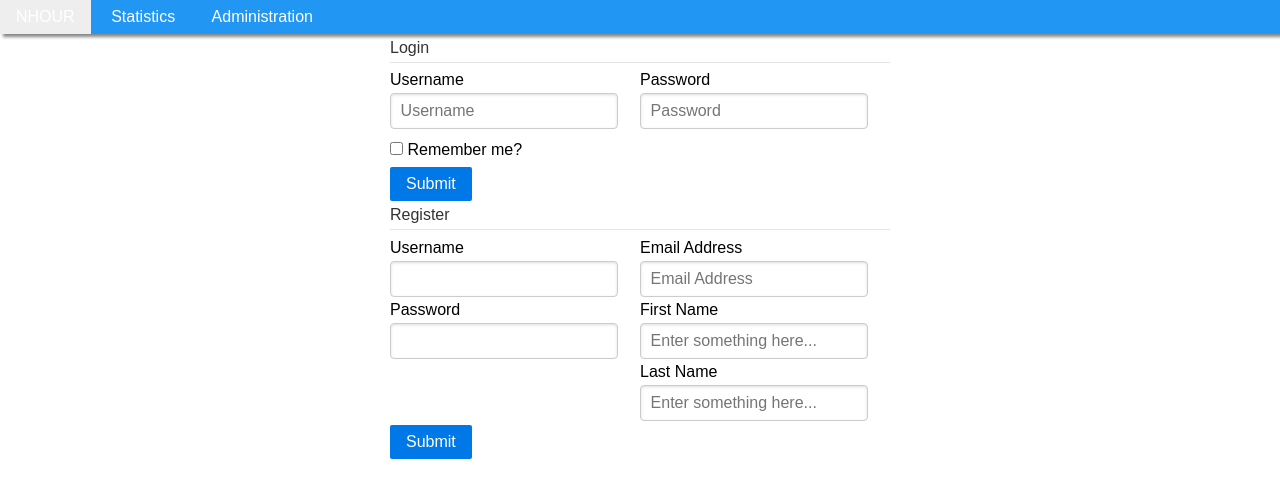
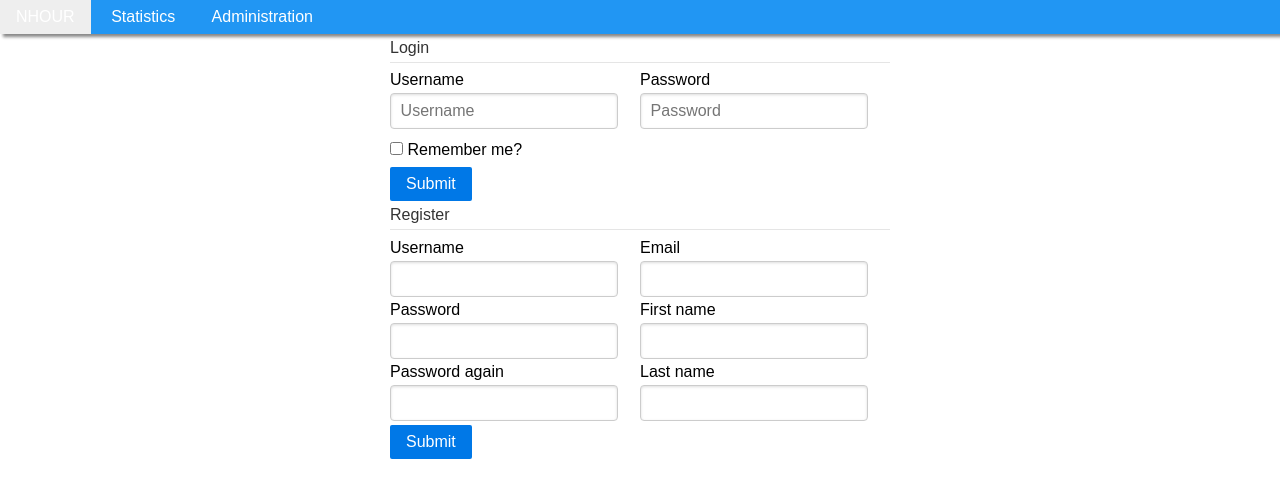
Before and after one commit to nhour/nhour, a Django app: page /register/ in a window 1280 px wide. Shown: the top 498 px of the page. Run offline with Django 3.2, Linux system fonts and the light colour scheme; some web fonts are replaced.

Commit message:
Comment field, projects to systems, wip registration

```diff
--- a/nhour/forms.py
+++ b/nhour/forms.py
@@ -6,19 +6,23 @@ from nhour.models import Entry, System, Project, Task
 
 
 class EntryForm(ModelForm):
-    system = forms.ModelChoiceField(System.objects.all(), empty_label="Select a system", error_messages={'required': 'Required!'})
+    system = forms.ModelChoiceField(System.objects.all(), empty_label="Select a system")
     project = forms.ModelChoiceField(Project.objects.all(), empty_label="Select a project", required=False)
-    task = forms.ModelChoiceField(Task.objects.all(), empty_label="Select a task", error_messages={'required': 'Required!'})
+    task = forms.ModelChoiceField(Task.objects.all(), empty_label="Select a task")
+    comment = forms.CharField(widget=forms.Textarea(attrs={'rows': 4, 'cols': 40}), required=False)
     user = forms.HiddenInput()
     week = forms.HiddenInput()
     year = forms.HiddenInput()
     class Meta:
         model = Entry
-        fields = ['system', 'project', 'task']
+        fields = ['system', 'project', 'task', 'comment']
 
 class RegisterForm(ModelForm):
     password = forms.CharField(widget=forms.PasswordInput())
     password_again = forms.CharField(widget=forms.PasswordInput())
+    email = forms.EmailField(required=True)
+    first_name = forms.CharField(required=True, min_length=2)
+    last_name = forms.CharField(required=True, min_length=2)
     class Meta:
         model = User
         fields = ['username', 'password', 'email', 'first_name', 'last_name']
--- a/nhour/templates/nhour/base.html
+++ b/nhour/templates/nhour/base.html
@@ -5,8 +5,7 @@
     <script src="{% static 'jquery-2.1.4.min.js'%}"></script>
     <script src="{% static 'nouislider/nouislider.js'%}"></script>
     <meta charset="UTF-8">
-    {% block title %}
-    {% endblock %}
+    <title>{% block title %}{% endblock %}</title>
     <meta name="viewport" content="width=device-width, initial-scale=1">
     <link rel="stylesheet" href="{% static 'pure-min.css' %}">
     <link rel="stylesheet" href="{% static 'nouislider/nouislider.css' %}">
--- a/nhour/templates/nhour/entry_edit.html
+++ b/nhour/templates/nhour/entry_edit.html
@@ -34,5 +34,4 @@
 <script src="{% static 'ui_slider.js'%}"></script>
 <script>
 $(document).ready(createSlider());
-
 </script>
--- a/nhour/templates/nhour/index.html
+++ b/nhour/templates/nhour/index.html
@@ -1,5 +1,8 @@
 {% extends 'nhour/base.html' %}
 {% load tags %}
+{% block title %}
+Nhour
+{% endblock %}
 {% block content %}
 <div class="">
     <div id="container">
--- a/nhour/templates/registration/registration_form.html
+++ b/nhour/templates/registration/registration_form.html
@@ -31,28 +31,48 @@
         <div class="pure-g">
             <div class="pure-u-1-2">
                 <div class="pure-control-group">
-                    {{ register_form.username.errors }}
-                    <label for="{{register_form.username.id_for_label }}">Username</label>
+                    <label for="{{ register_form.username.id_for_label }}">Username</label>
                     {{ register_form.username }}
+                    {% for error in register_form.username.errors %}
+                        <span class="required">{{ error }}</span>
+                    {% endfor %}
                 </div>
                 <div class="pure-control-group">
-                    {{ register_form.username.errors }}
-                    <label for="{{register_form.password.id_for_label }}">Password</label>
+                    <label for="{{ register_form.password.id_for_label }}">Password</label>
                     {{ register_form.password }}
+                    {% for error in register_form.password.errors %}
+                        <span class="required">{{ error }}</span>
+                    {% endfor %}
+                </div>
+                <div class="pure-control-group">
+                    <label for="{{ register_form.password_again.id_for_label }}">Password again</label>
+                    {{ register_form.password_again }}
+                    {% for error in register_form.password_again.errors %}
+                        <span class="required">{{ error }}</span>
+                    {% endfor %}
                 </div>
             </div>
             <div class="pure-u-1-2">
                 <div class="pure-control-group">
-                    <label for="email">Email Address</label>
-                    <input id="email" type="email" placeholder="Email Address">
+                    <label for="{{ register_form.email.id_for_label }}">Email</label>
+                    {{ register_form.password }}
+                    {% for error in register_form.email.errors %}
+                        <span class="required">{{ error }}</span>
+                    {% endfor %}
                 </div>
                 <div class="pure-control-group">
-                    <label for="first-name">First Name</label>
-                    <input id="first-name" type="text" placeholder="Enter something here...">
+                    <label for="{{ register_form.first_name.id_for_label }}">First name</label>
+                    {{ register_form.first_name }}
+                    {% for error in register_form.first_name.errors %}
+                        <span class="required">{{ error }}</span>
+                    {% endfor %}
                 </div>
                 <div class="pure-control-group">
-                    <label for="last-name">Last Name</label>
-                    <input id="last-name" type="text" placeholder="Enter something here...">
+                    <label for="{{ register_form.last_name.id_for_label }}">Last name</label>
+                    {{ register_form.last_name }}
+                    {% for error in register_form.last_name.errors %}
+                        <span class="required">{{ error }}</span>
+                    {% endfor %}
                 </div>
             </div>
         </div>
--- a/nhour/urls.py
+++ b/nhour/urls.py
@@ -5,9 +5,9 @@ from nhour import models
 from . import views
 
 urlpatterns = [
-    url(r'^admin/', admin.site.urls),
     url(r'^delete/([0-9]{4})/([0-9]{1,2})/([0-9]*)/([0-9]*)$', views.delete_entry, name='delete'),
     url(r'^edit/([0-9]{4})/([0-9]{1,2})/([0-9]*)$', views.edit_week, name='edit_week'),
     url(r'^$', views.index_redirect),
     url(r'^register/$', views.register),
+    url(r'^admin/', admin.site.urls),
 ]
--- a/nhour/views.py
+++ b/nhour/views.py
@@ -18,7 +18,12 @@ def index_redirect(request):
     return redirect('edit_week', today.year, today.isocalendar()[1], 1)
 
 def register(request):
-    register_form = RegisterForm(instance=User())
+    if request.method == 'POST':
+        register_form = RegisterForm(request.POST)
+        if register_form.is_valid():
+            pass
+    else:
+        register_form = RegisterForm(instance=User())
     return render(request, "registration/registration_form.html", context={'register_form': register_form})
 
 def delete_entry(request, year, week, user, id):
--- a/nhour_base/settings.py
+++ b/nhour_base/settings.py
@@ -36,7 +36,6 @@ INSTALLED_APPS = [
     'django.contrib.sessions',
     'django.contrib.messages',
     'django.contrib.staticfiles',
-    'django.contrib.sites',
     'django.contrib.auth',
     'nhour'
 ]
```
Also changed, not shown: nhour/models.py (+6 -2 lines), nhour/static/common.css (+8 -1 lines), nhour/migrations/0008_project_related_systems.py (added), nhour/migrations/0009_entry_comment.py (added).
